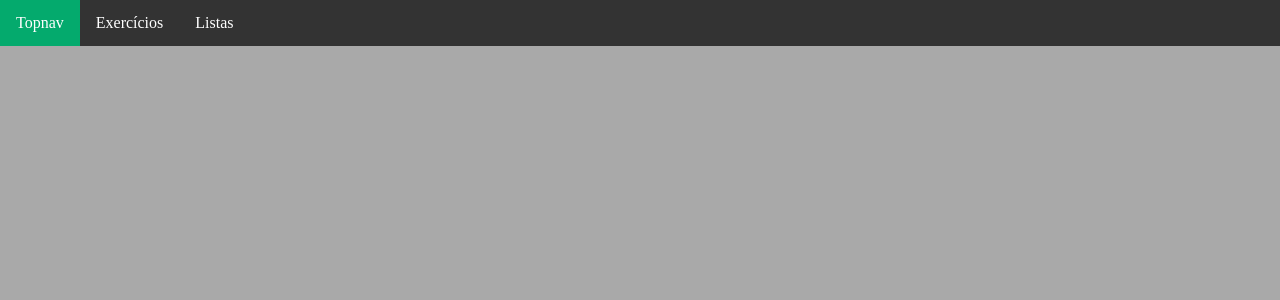
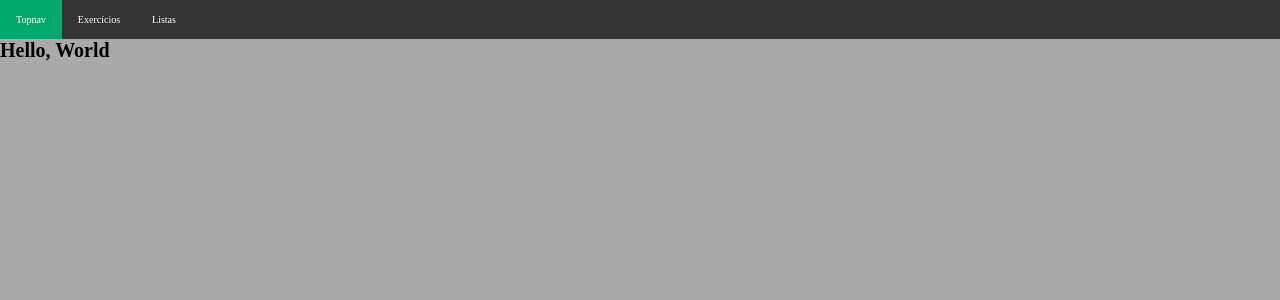
Before and after one commit to Lucas-Espindola-dev/FitNew, a Django app: page /fitnew/home/ in a window 1280 px wide. Shown: the top 300 px of the page. Run offline with Django 5.2, Linux system fonts and the light colour scheme; parts of the project's set-up code (start-up, migrations or seed data) failed here and were passed over.

Commit message:
adding html css

```diff
--- a/fitnew/static/css/styles.css
+++ b/fitnew/static/css/styles.css
@@ -2,6 +2,10 @@
 padding: 0;
 margin: 0;
 box-sizing: border-box;
+}
+
+html{
+font-size: 62.5%;
 }
 
 body{
@@ -16,9 +20,6 @@ color: 	#000000
   padding: 0;
   overflow: hidden;
   background-color: #333;
-  position: fixed;
-  top: 0;
-  width: 100%;
 }
 
 li {
```
